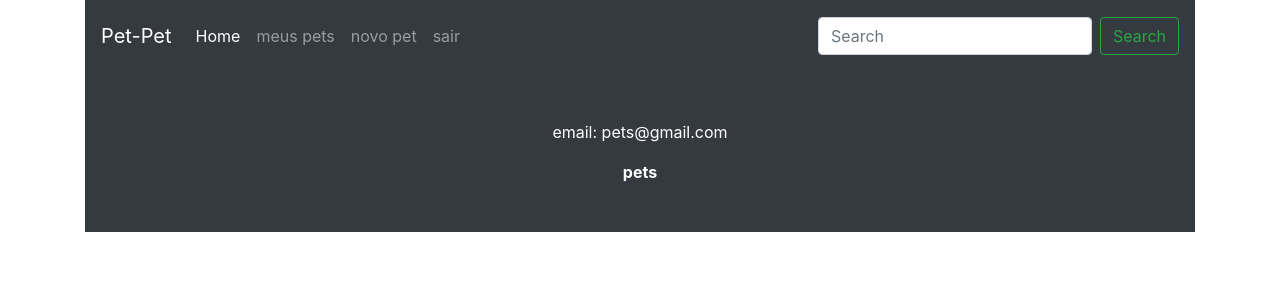
After one commit to pacman2020/my-pet, a Django app: template mypet/templates/base.html in a window 1280 px wide. The commit adds this page. Shown: the top 300 px of the page. Run offline with Django 3.2, Linux system fonts and the light colour scheme; the template is opened without the code that fills it, so the values that code supplies are empty; some libraries are stand-ins or nearby versions.

Commit message:
base template and home screen styling

```diff
--- /dev/null
+++ b/mypet/templates/base.html
@@ -0,0 +1,61 @@
+{% load static %}
+<!DOCTYPE html>
+<html lang="en">
+
+<head>
+    <meta charset="UTF-8">
+    <meta name="viewport" content="width=device-width, initial-scale=1.0">
+    <link rel="stylesheet" href="https://stackpath.bootstrapcdn.com/bootstrap/4.5.2/css/bootstrap.min.css"
+        integrity="sha384-JcKb8q3iqJ61gNV9KGb8thSsNjpSL0n8PARn9HuZOnIxN0hoP+VmmDGMN5t9UJ0Z" crossorigin="anonymous">
+    <link rel="stylesheet" href="{% static 'css/productmain.css' %}">
+    <title>{% block title %} lista de pets {% endblock %}</title>
+</head>
+
+<body>
+    <header class="container" >
+        <nav class="navbar navbar-expand-lg p-3 navbar-dark bg-dark">
+            <a class="navbar-brand" href="{% url 'home' %}">Pet-Pet</a>
+            <button class="navbar-toggler" type="button" data-toggle="collapse" data-target="#navbarSupportedContent" aria-controls="navbarSupportedContent" aria-expanded="false" aria-label="Toggle navigation">
+              <span class="navbar-toggler-icon"></span>
+            </button>
+
+            <div class="collapse navbar-collapse" id="navbarSupportedContent">
+              <ul class="navbar-nav mr-auto">
+                <li class="nav-item active">
+                  <a class="nav-link" href="{% url 'home' %}">Home<span class="sr-only">(current)</span></a>
+                </li>
+                <li class="nav-item">
+                  <a class="nav-link" href="#">meus pets</a>
+                </li>
+                <li class="nav-item">
+                  <a class="nav-link" href="#">novo pet</a>
+                </li>
+                <li class="nav-item">
+                  <a class="nav-link" href="#">sair</a>
+                </li>
+              </ul>
+              <form class="form-inline my-2 my-lg-0">
+                <input class="form-control mr-sm-2" type="search" placeholder="Search" aria-label="Search">
+                <button class="btn btn-outline-success my-2 my-sm-0" type="submit">Search</button>
+              </form>
+            </div>
+          </nav>
+    </header>
+    <main class="container">
+        {% block content %}
+        {% endblock %}
+    </main>
+    <footer class="container ">
+        <div class="text-center bg-dark p-5 text-white">
+            <p>email: pets@gmail.com</p>
+            <strong>pets</strong>
+        </div>
+    </footer>
+
+    <script src="https://ajax.googleapis.com/ajax/libs/jquery/3.5.1/jquery.min.js"></script>
+    <script src="https://cdnjs.cloudflare.com/ajax/libs/popper.js/1.16.0/umd/popper.min.js"></script>
+    <script src="https://maxcdn.bootstrapcdn.com/bootstrap/4.5.2/js/bootstrap.min.js"></script>
+
+</body>
+
+</html>
```
Also changed, not shown: mypet/core/templates/pet/home.html (+34 -13 lines), mypet/templates/registration/login.html (added).
